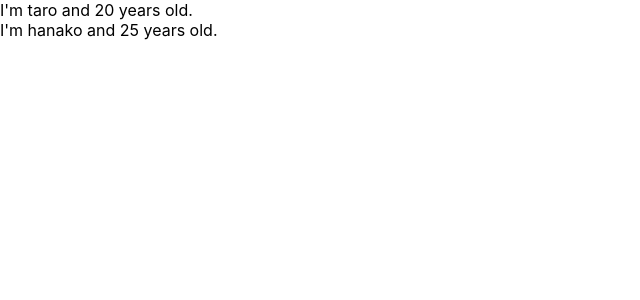
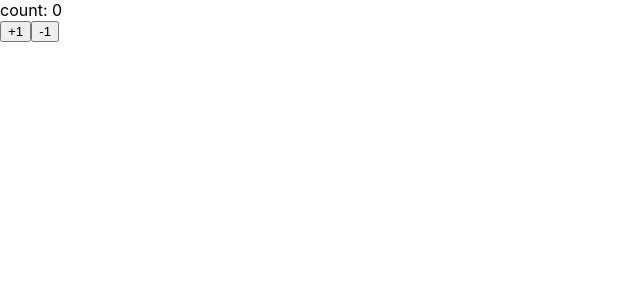
Before and after one commit to yk-port/react-redux-application, a React (Create React App) app: page / in a window 1280 px wide. Shown: the top 300 px of the page, without its empty margins (0-640 px from the left). Built offline with nearby package versions, Linux system fonts and the light colour scheme.

Commit message:
render +-button

```diff
--- a/src/App.js
+++ b/src/App.js
@@ -1,32 +1,34 @@
-import React from 'react';
+import React, { Component } from 'react';
 
-const App = () => {
-  const profiles = [
-    { id: 1, name: 'taro', age: 20 },
-    { id: 2, name: 'hanako', age: 25 },
-  ];
+const App = () => (<Counter></Counter>);
 
-  return (
-    <div>
-      {
-        profiles.map(profile => (
-          <User
-            key={profile.id}
-            name={profile.name}
-            age={profile.age}
-          />
-        ))
-      }
-    </div>
-  )
-}
+class Counter extends Component {
+  constructor(props) {
+    super(props);
+    this.state = {
+      count: 0,
+    }
+  }
 
-const User = ({ name, age }) => {
-  return (
-    <div>
-      I'm {name} and {age} years old.
-    </div>
-  );
+  handlePlusButton() {
+    this.setState({ count: this.state.count + 1 });
+  }
+
+  handleMinusButton() {
+    this.setState({ count: this.state.count - 1 })
+  }
+
+  render() {
+    return (
+      <React.Fragment>
+        <div>count: {this.state.count}</div>
+        <button
+          onClick={() => this.handlePlusButton()}>+1</button>
+        <button
+          onClick={() => this.handleMinusButton()}>-1</button>
+      </React.Fragment>
+    );
+  }
 }
 
 export default App;
```
